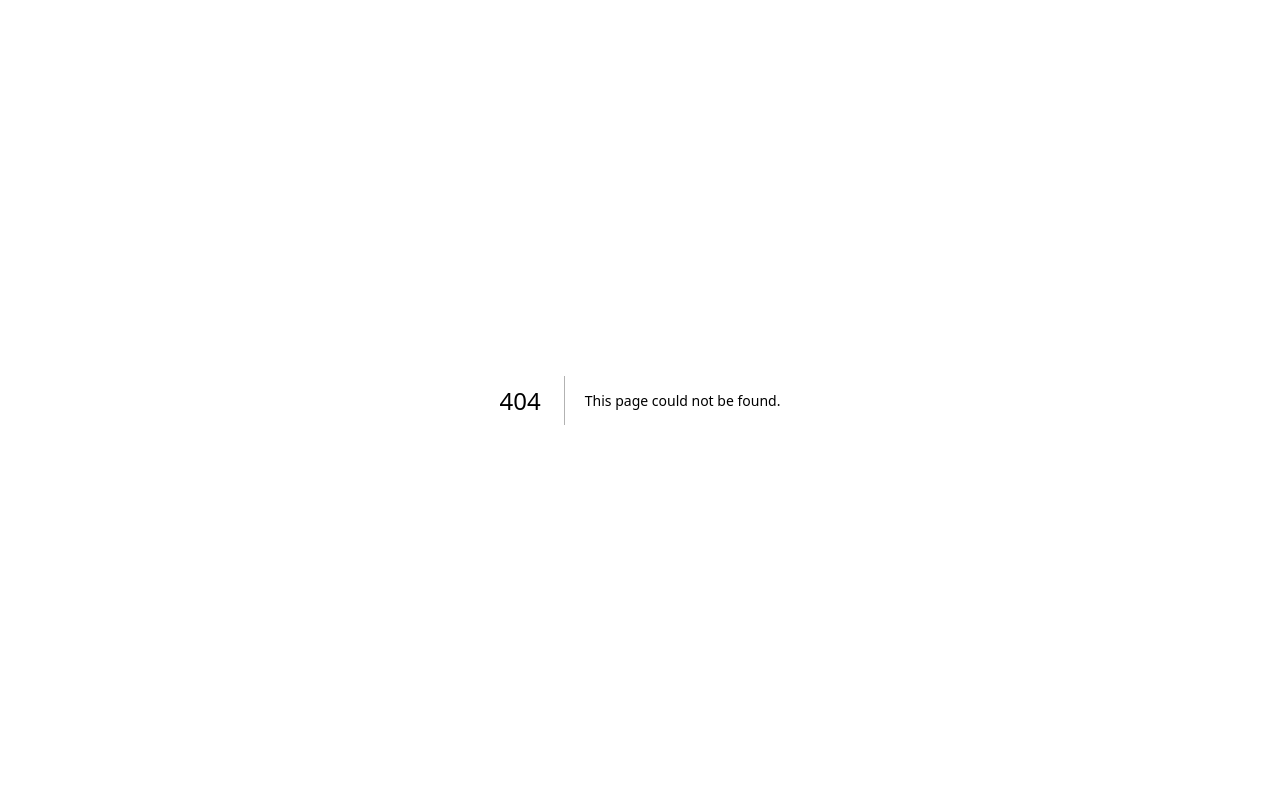
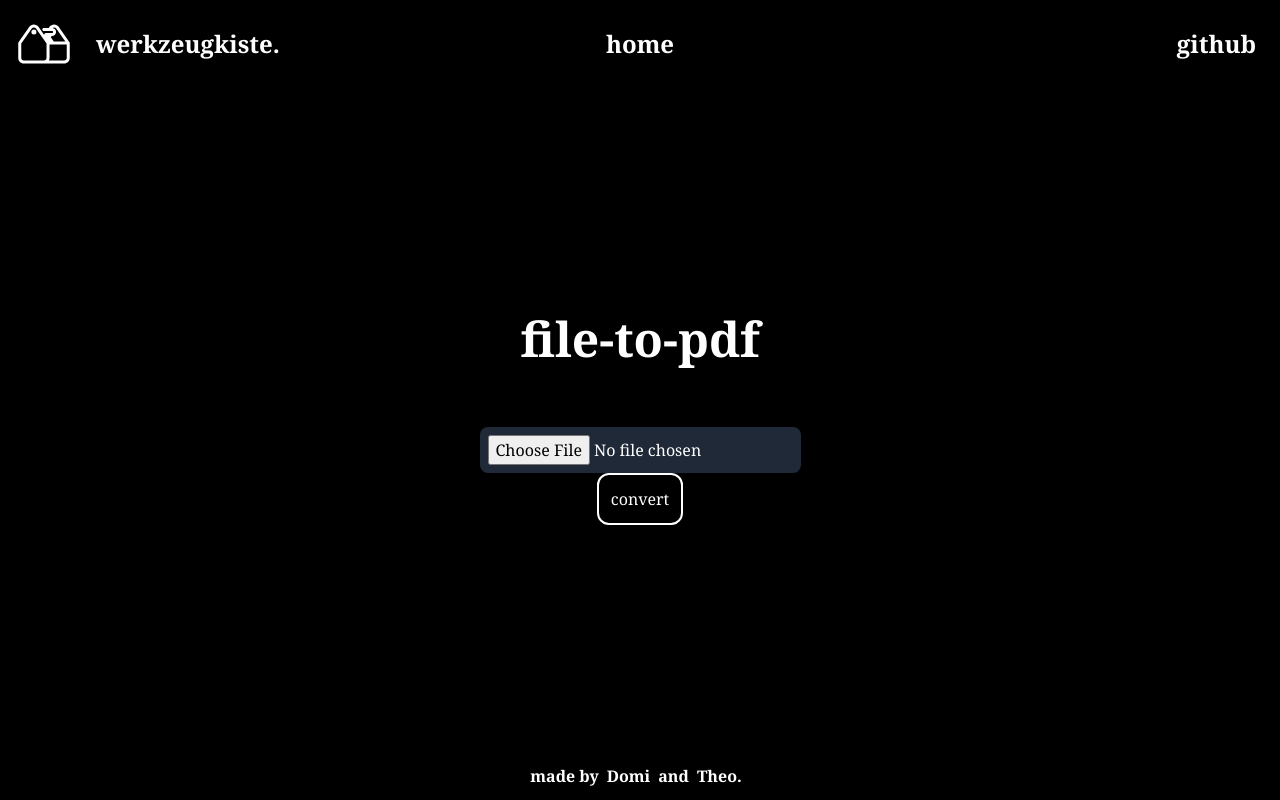
Before and after one commit to theoleuthardt/werkzeugkiste, a Next.js app: page /file-to-pdf in a window 1280 px wide. Before the commit this address had no page. Built offline with nearby package versions, Linux system fonts and the light colour scheme.

Commit message:
feat: startpage done, needed components implemented, first tool began

```diff
--- /dev/null
+++ b/src/app/file-to-pdf/layout.tsx
@@ -0,0 +1,18 @@
+import type { Metadata } from "next";
+
+export const metadata: Metadata = {
+  title: "file-to-pdf",
+  description: "Converter for files to pdf format!",
+};
+
+export default function RootLayout({
+  children,
+}: Readonly<{
+  children: React.ReactNode;
+}>) {
+  return (
+    <html lang="en">
+      <body className={`antialiased`}>{children}</body>
+    </html>
+  );
+}
--- /dev/null
+++ b/src/app/file-to-pdf/page.tsx
@@ -0,0 +1,17 @@
+import Navbar from "../../components/Navbar";
+import Footer from "../../components/Footer";
+import Button from "@/components/Button";
+
+export default function Home() {
+  return (
+    <div className="h-screen w-screen bg-black text-white font-noto flex flex-col items-center">
+      <Navbar renderHomeLink={true} />
+      <div className="w-screen h-screen flex flex-col items-center justify-center">
+        <h2 className="text-5xl font-bold text-white mb-16">file-to-pdf</h2>
+        <input type="file" className="bg-gray-800 text-white p-2 rounded-lg" />
+        <Button content="convert" className="text-" />
+      </div>
+      <Footer />
+    </div>
+  );
+}
--- /dev/null
+++ b/src/components/Button.tsx
@@ -0,0 +1,21 @@
+"use client";
+import React from "react";
+
+interface ButtonProps {
+  className?: string;
+  content: string;
+  onClick?: Function;
+}
+
+const Button = (props: ButtonProps) => {
+  return (
+    <button
+      className={`p-3 border-2 border-white rounded-xl ` + props.className}
+      onClick={() => props.onClick && props.onClick()}
+    >
+      {props.content}
+    </button>
+  );
+};
+
+export default Button;
--- a/src/components/Footer.tsx
+++ b/src/components/Footer.tsx
@@ -1,21 +1,21 @@
 import React from "react";
 
-interface NavProps {
+interface FooterProps {
   className?: string;
 }
 
-const navbar = (props: NavProps) => {
+const Footer = (props: FooterProps) => {
   return (
     <div className={`h-18 w-full p-3 ` + props.className}>
       <div className="text-md text-white font-bold flex flex-row items-center justify-center">
-        <text>made by</text>
+        <p>made by</p>
         <a
           className="mx-2 hover:underline hover:text-blue-400"
           href="https://github.com/AuriomTex"
         >
           Domi
         </a>
-        <text>and</text>
+        <p>and</p>
         <a
           className="mx-2 hover:underline hover:text-blue-400"
           href="https://github.com/theoleuthardt"
@@ -27,4 +27,4 @@ const navbar = (props: NavProps) => {
   );
 };
 
-export default navbar;
+export default Footer;
--- a/src/components/Navbar.tsx
+++ b/src/components/Navbar.tsx
@@ -7,7 +7,7 @@ interface NavProps {
   renderHomeLink: boolean;
 }
 
-const navbar = (props: NavProps) => {
+const Navbar = (props: NavProps) => {
   return (
     <div className={`h-18 w-full p-3 ` + props.className}>
       <nav className="bg-black text-white font-bold flex flex-row items-center justify-between">
@@ -24,14 +24,14 @@ const navbar = (props: NavProps) => {
         <div className="flex flex-auto justify-center">
           {props.renderHomeLink ? (
             <a
-              href="#"
+              href="/"
               className="justify-center text-2xl hover:underline hover:transition-underline hover:duration-300 hover:text-blue-400"
             >
               home
             </a>
           ) : null}
         </div>
-        <div className="flex flex-auto justify-end">
+        <div className="flex flex-1 justify-end">
           <a
             href="https://github.com/theoleuthardt/werkzeugkiste"
             className="items-end mr-3 text-2xl hover:underline hover:transition-underline hover:duration-300 hover:text-blue-400"
@@ -44,4 +44,4 @@ const navbar = (props: NavProps) => {
   );
 };
 
-export default navbar;
+export default Navbar;
```
Also changed, not shown: src/constants/index.ts (+24 -24 lines).
